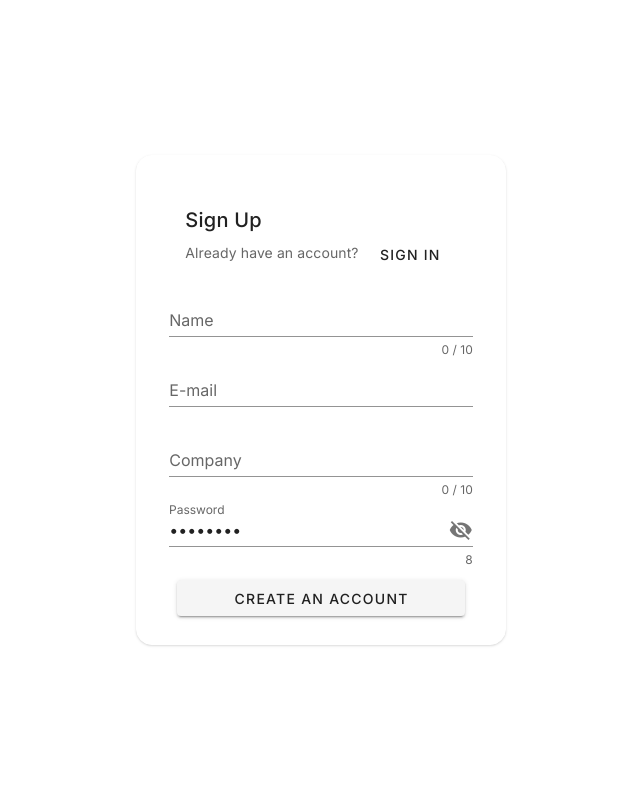
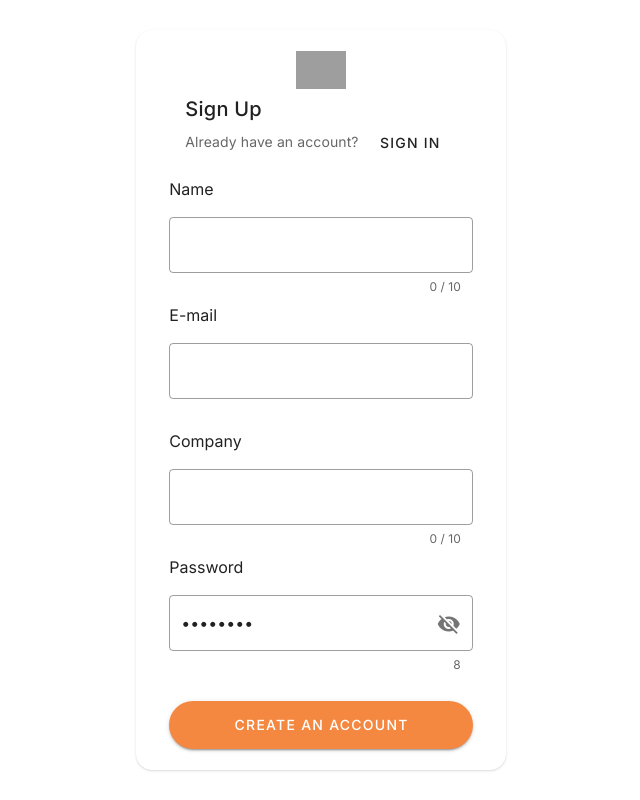
Before and after one commit to baamelyoussef/NPO-vue-admin, a Vue app: page /auth/login in a window 1280 px wide. Shown: the whole page, without its empty margins (319-959 px from the left). Built offline with nearby package versions, Linux system fonts and the light colour scheme; grey boxes are pictures that could not be loaded.

Commit message:
Login changes

```diff
--- a/src/pages/auth/login.vue
+++ b/src/pages/auth/login.vue
@@ -1,57 +1,74 @@
 <template>
   <div>
+    <div class='box'>
+  <div class='wave -one'></div>
+  <div class='wave -two'></div>
+  <div class='wave -three'></div>
+</div>
     <v-content class="overflow-hidden">
       <v-container
         fluid
         grid-list-xl
-        class="fill-height pa-0"
+        class="fill-height pa-0 bg-im"
         style="height: 100vh"
       >
-        <v-layout row align-center>
+        <v-layout row align-center justify-center >
           <v-row align="center" justify="center">
             <v-flex
               class="d-flex align-center"
               style="flex-direction: column"
               fill-height
             >
-              <v-card title class="pa-8" height="490px" width="auto">
+              <v-card title class="pa-8 s-c" height="auto" width="auto" >
+                <v-row align="start" justify="center">
+                <v-img
+                  lazy-src="https://i.postimg.cc/X7mxW0Sm/logonpo.png"
+                  max-height="50px"
+                  max-width="50px"
+                  align="center"
+                  justify="center"
+                  src="https://i.postimg.cc/X7mxW0Sm/logonpo.png"></v-img>
+                  </v-row>
                 <v-card-title>Sign Up</v-card-title>
                 <v-card-subtitle>
                   Already have an account? <v-btn text>Sign in</v-btn>
                 </v-card-subtitle>
                     <v-form ref="form" v-model="valid" lazy-validation class="">
+                      <p>Name</p>
                       <v-text-field
                         v-model="name"
                         :counter="10"
                         :rules="nameRules"
-                    label="Name"
+                        outlined
                         required
                       ></v-text-field>
-
+                      <p>E-mail</p>
                       <v-text-field
                         v-model="email"
                         :rules="emailRules"
-                    label="E-mail"
+                        outlined
                         required
                       ></v-text-field>
+                      <p>Company</p>
                       <v-text-field
                         v-model="Company"
                         :counter="10"
-                    label="Company"
+                        outlined
                       ></v-text-field>
+                      <p>Password</p>
                       <v-text-field
                         v-model="password"
                         :append-icon="show1 ? 'mdi-eye' : 'mdi-eye-off'"
                         :rules="[rules.required, rules.min]"
                         :type="show1 ? 'text' : 'password'"
                         name="input-10-1"
-                    label="Password"
                         hint="At least 8 characters"
+                        outlined
                         counter
                         @click:append="show1 = !show1"
                       ></v-text-field>
                       <v-row justify="center">
-                    <v-btn color="gr" class="mt-6 w-c" @click="validate">
+                        <v-btn color="#F58840" class="pa-6 mt-8 w-c white--text" @click="validate" rounded>
                           Create an account
                         </v-btn>
                       </v-row>
@@ -115,6 +132,10 @@ export default {
   color: aliceblue;
 }
 .w-c {
-  width: 18rem;
+  width: 19rem;
+
 }
+
+/* */
+
 </style>
```
Lines whose indentation alone changed are shown as unchanged.
